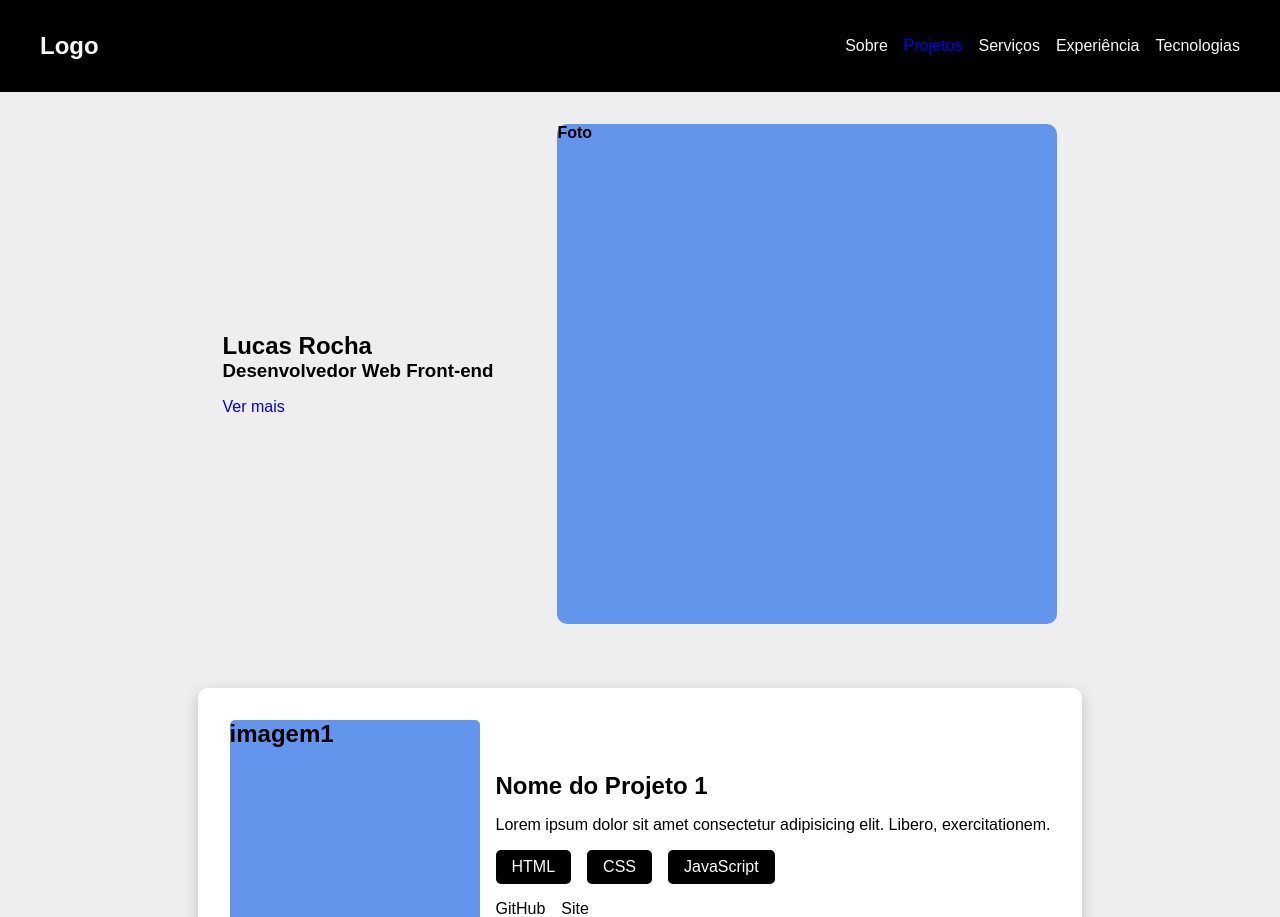
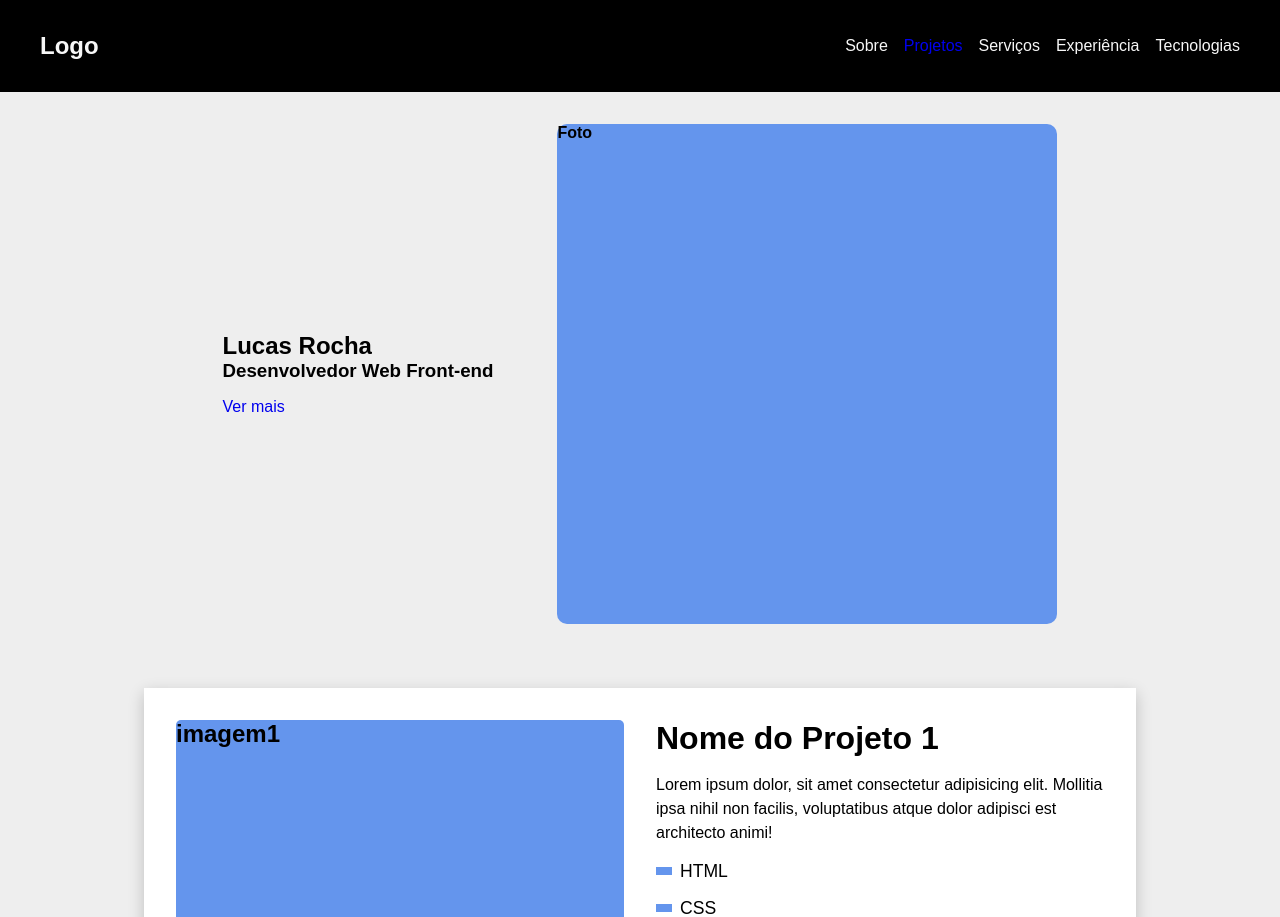
Before and after one commit to lucasrochabz/portfolio, a React (Vite) app: page / in a window 1280 px wide. Shown: the top 917 px of the page. Built offline with nearby package versions, Linux system fonts and the light colour scheme.

Commit message:
Add novo estilo ao card

```diff
--- a/src/components/ProjectCard/ProjectCard.css
+++ b/src/components/ProjectCard/ProjectCard.css
@@ -1,52 +1,94 @@
 .project-card {
   background-color: #fff;
   display: flex;
+  flex-wrap: wrap;
   justify-content: center;
   box-shadow: 0px 5px 15px rgba(0, 0, 0, 0.2);
   padding: 2rem;
-  gap: 1rem;
-  flex-wrap: wrap;
-  align-items: center;
-  border-radius: 10px;
+  gap: 2rem;
 }
 
 .project-card figure {
-  height: 250px;
-  width: 250px;
+  width: 448px;
+  height: 272px;
   background-color: cornflowerblue;
   border-radius: 5px;
 }
 
-.project-card-info {
+.card-info {
   display: flex;
   flex-direction: column;
+  width: 448px;
   gap: 1rem;
 }
 
+.card-info p {
+  line-height: 1.5;
+}
+
+.project-title {
+  font-size: 2rem;
+}
+
+.tools-container {
+  display: flex;
+  justify-content: space-between;
+}
+
 .card-tools-list {
+  display: flex;
+  flex-direction: column;
   list-style: none;
-  display: flex;
   gap: 1rem;
 }
 
 .card-tools-list li {
-  background-color: #000;
-  color: #fff;
-  padding: 0.5rem 1rem;
+  color: #000;
   border-radius: 5px;
+  font-size: 1.1rem;
+}
+
+.card-tools-list li::before {
+  content: '';
+  display: inline-block;
+  width: 1rem;
+  height: 0.5rem;
+  margin-right: 0.5rem;
+  margin-bottom: 0.15rem;
+  background-color: cornflowerblue;
 }
 
 .external-links {
   display: flex;
   gap: 1rem;
+  align-items: end;
 }
+
+/* .external-links a {
+  text-decoration: none;
+  font-size: 1.3rem;
+  font-weight: bold;
+  color: #000;
+  transition: 0.3s;
+  border-bottom: 1px solid transparent;
+} */
 
 .external-links a {
   text-decoration: none;
   color: #000;
+  border: 1px solid cornflowerblue;
+  font-weight: bold;
+  font-size: 1.2rem;
+  padding: 0.4rem 0.8rem;
+  border-radius: 5px;
   transition: 0.3s;
 }
 
+/* .external-links a:hover {
+  border-bottom: 1px solid #000;
+} */
+
 .external-links a:hover {
-  border-bottom: 1px solid #000;
+  background-color: cornflowerblue;
+  color: #fff;
 }
--- a/src/components/ProjectCard/ProjectCard.jsx
+++ b/src/components/ProjectCard/ProjectCard.jsx
@@ -8,20 +8,23 @@ export const ProjectCard = ({ project }) => {
           <h2>{project.image}</h2>
         </figure>
 
-        <div className="project-card-info">
-          <h2>{project.name}</h2>
+        <div className="card-info">
+          <h2 className="project-title">{project.name}</h2>
           <p>
-            Lorem ipsum dolor sit amet consectetur adipisicing elit. Libero,
-            exercitationem.
+            Lorem ipsum dolor, sit amet consectetur adipisicing elit. Mollitia
+            ipsa nihil non facilis, voluptatibus atque dolor adipisci est
+            architecto animi!
           </p>
+          <div className="tools-container">
             <ul className="card-tools-list">
               {project.tools.map((tool, index) => (
                 <li key={index}>{tool}</li>
               ))}
             </ul>
             <div className="external-links">
-            <a href="#">GitHub</a>
               <a href="#">Site</a>
+              <a href="#">Repositório</a>
+            </div>
           </div>
         </div>
       </div>
```
Lines whose indentation alone changed are shown as unchanged.
